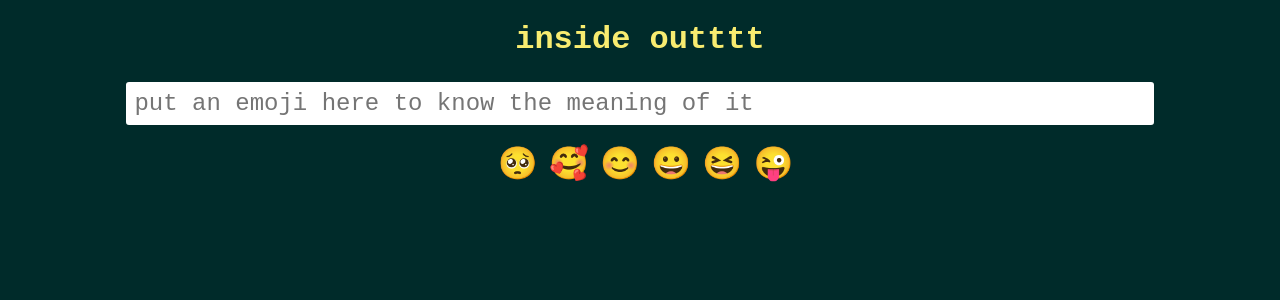
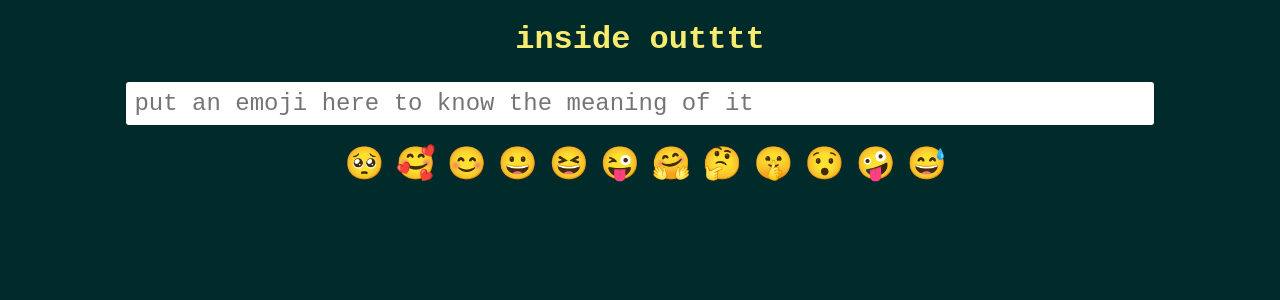
Before and after one commit to Ahana001/emojiPedia, a React (Create React App) app: page / in a window 1280 px wide. Shown: the top 300 px of the page. Built offline with nearby package versions, Linux system fonts and the light colour scheme.

Commit message:
Update App.js

```diff
--- a/src/App.js
+++ b/src/App.js
@@ -8,13 +8,21 @@ export default function App() {
     "😊": "Smiling Face with Smiling Eyes",
     "😀": "Grinning Face",
     "😆": "Grinning Squinting Face",
-    "😜": "Winking Face with Tongue"
+    "😜": "Winking Face with Tongue",
+    "🤗": " Smiling Face with Open Hands",
+    "🤔": " Thinking Face",
+    "🤫": "Shushing Face",
+    "😯": "Hushed Face",
+    "🤪": "Zany Face",
+    "😅": "Grinning Face with Sweat"
   };
   var emojiArray = Object.keys(emojiWeKnow);
   var [meaning, setmeaning] = useState("");
 
   function inputEventHandler(e) {
-    var currentMeaning = emojiWeKnow[e.target.value];
+    let emoji = e.target.value;
+    emoji = emoji.trim(" "); //remove extra space added in emoji
+    var currentMeaning = emojiWeKnow[emoji];
     if (currentMeaning === undefined) {
       currentMeaning = "we do not have thi in our database";
     }
@@ -38,6 +46,12 @@ export default function App() {
         }}
       />
       <p id="meaning">{meaning}</p>
+      <div
+        style={{
+          maxWidth: "50%",
+          margin: "auto"
+        }}
+      >
         {emojiArray.map((item) => {
           return (
             <span
@@ -54,5 +68,6 @@ export default function App() {
           );
         })}
       </div>
+    </div>
   );
 }
```
Lines whose indentation alone changed are shown as unchanged.
